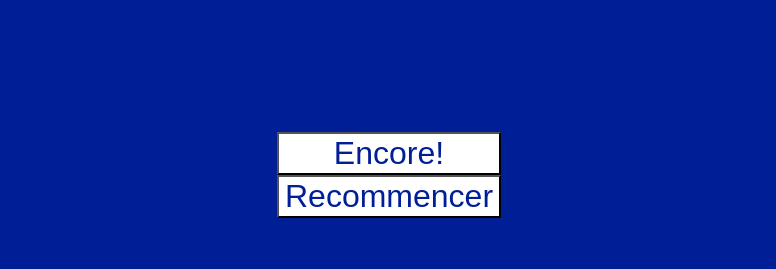
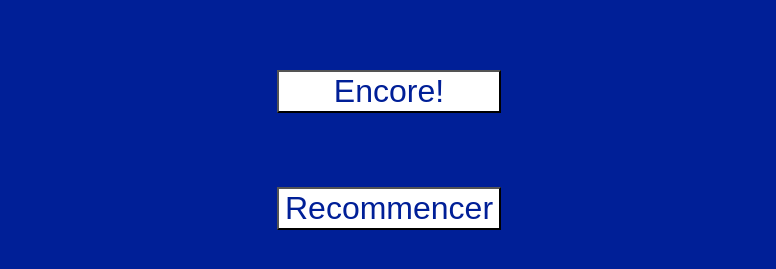
Before and after one commit to josephblais/Nom-Quebecois, a React (Create React App) app: page / in a window 1280 px wide. Both pictures are taken after typing "Sample", "Sample" into the empty fields and a click on the button "Awaye donc!". Shown: the part 527-796 px from the top of the page, without its empty margins (251-1027 px from the left). Built offline with nearby package versions, Linux system fonts and the light colour scheme.

Commit message:
Space buttons in NameResult

```diff
--- a/src/components/NameResult/NameResult.css
+++ b/src/components/NameResult/NameResult.css
@@ -1,4 +1,6 @@
 .twoButtons {
+  height: 20vh;
   display: flex;
   flex-direction: column;
+  justify-content: space-between;
 }
```
